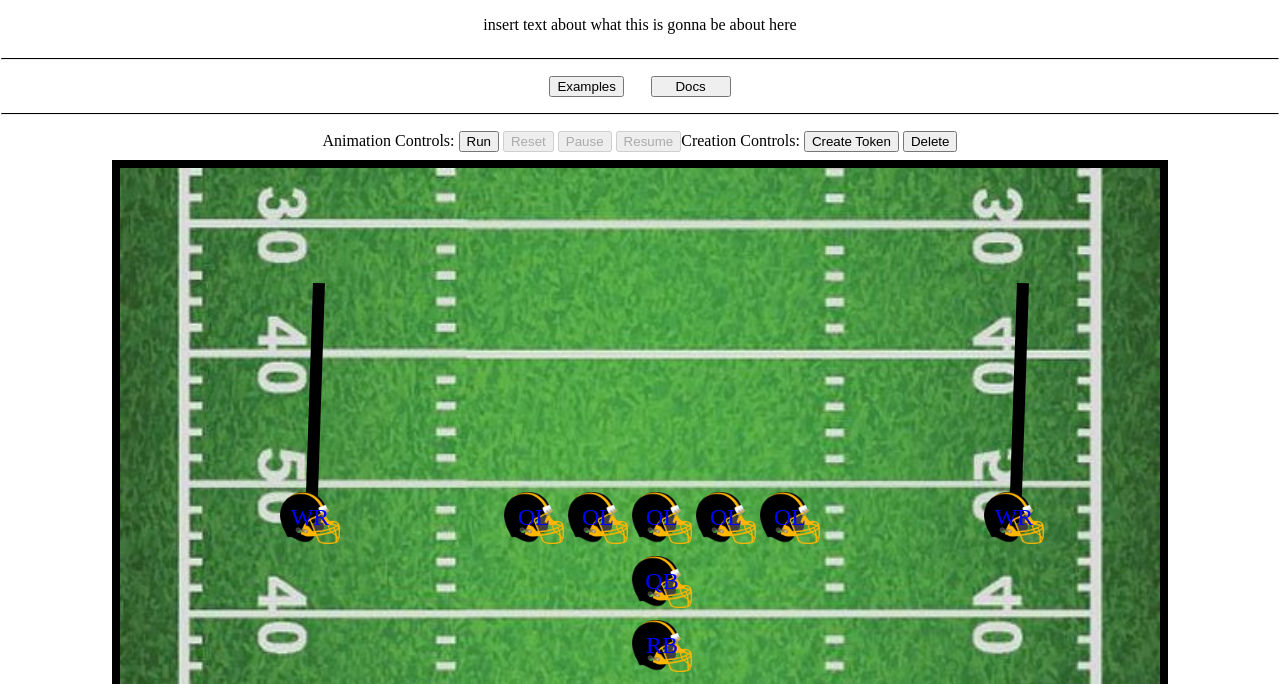
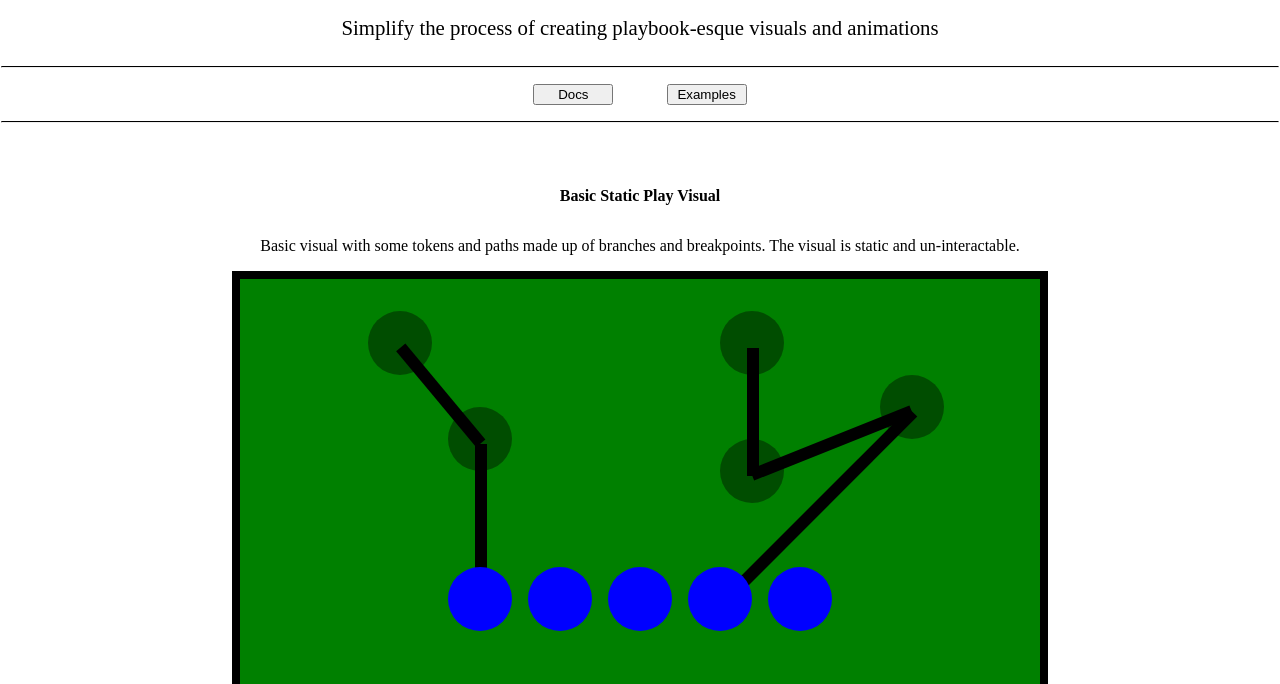
Before and after one commit to Dan-Nava/PlaybookJS, a website: page pub/examples.html in a window 1280 px wide. Shown: the part 116-800 px from the top of the page. Drawn offline with nearby package versions, Linux system fonts and the light colour scheme.

Commit message:
working on examples

```diff
--- a/pub/examples.html
+++ b/pub/examples.html
@@ -14,13 +14,31 @@
  </head>
  <body id='main-body'>
     <div id='title'> PlaybookJS </div>
-    <div id='info-text'> insert text about what this is gonna be about here </div>
+    <div id='info-text'> Simplify the process of creating playbook-esque visuals and animations </div>
     <hr class='solid'>
     <div id='nav-bar'>
-        <button onclick="location.href='/Docs'"> Examples </button>
-        <button class='nav-button' id='docs-button'> Docs </button>
+        <button class='nav-button' id='docs-button' onclick="location.href='/Docs'"> Docs </button>
+        <button class='nav-button' id='examples-button' onclick="location.href='/'"> Examples </button>
     </div>
     <hr class='solid'>
+
+     <div>
+        <div class='container' id='container-one'>
+            <div class='example-container' id='example-one-container'>
+                <p><b> Basic Static Play Visual </b></p>
+                <p> Basic visual with some tokens and paths made up of branches and breakpoints.
+                    The visual is static and un-interactable.
+                </p>
+            </div>
+            <div class='code-container'>
+                <code> code goes here </code>
+            </div>
+        </div>
+        <div class='example-container' id='example-two-container'>
+
+        </div>
+
+        <div class='example-container' id='example-three-container'>
             <div id='button-bar'>
                 <span id='animation-controls'>
                     Animation Controls:
@@ -35,6 +53,8 @@
                     <button id='delete-button' onclick= deleteObject()> Delete </button>
                 </span>
              </div>
-     <div id='field-container'></div>
+        </div>
+     </div>
+
  </body>
 </html>
--- a/pub/js/Playbook.js
+++ b/pub/js/Playbook.js
@@ -165,7 +165,9 @@
 
         setFieldImage(imageSrc, size, repeat, position) {
             const elem = this.getDOMElement();
-            elem.style.backgroundImage = 'url(' + imageSrc + ')';
+            if (imageSrc) {
+                elem.style.backgroundImage = 'url(' + imageSrc + ')';
+            }
             elem.style.backgroundRepeat = repeat;
             elem.style.backgroundSize = size;
             elem.style.backgroundPosition = position;
@@ -213,7 +215,7 @@
         this.play = play;
         this.path = null;
         this.animationInfo = {numOfAnimations: null, animationsFinished: null}
-        this.id = 'token' + (play.tokens.length);
+        this.id = this.play.id + this.play.field.id + 'token' + (play.tokens.length);
         play.addToken(this);
         this.createTokenPath();
     }
@@ -295,7 +297,9 @@
 
         setTokenImage(imageSrc, size, repeat, position) {
             const elem = this.getDOMElement();
-            elem.style.backgroundImage = 'url(' + imageSrc + ')';
+            if (imageSrc) {
+                elem.style.backgroundImage = 'url(' + imageSrc + ')';
+            }
             elem.style.backgroundRepeat = repeat;
             elem.style.backgroundSize = size;
             elem.style.backgroundPosition = position;
@@ -503,7 +507,9 @@
         },
         setBranchImage(imageSrc, size, repeat, position) {
             const elem = this.getDOMElement();
-            elem.style.backgroundImage = 'url(' + imageSrc + ')';
+            if (imageSrc) {
+                elem.style.backgroundImage = 'url(' + imageSrc + ')';
+            }
             elem.style.backgroundRepeat = repeat;
             elem.style.backgroundSize = size;
             elem.style.backgroundPosition = position;
@@ -571,7 +577,9 @@
         },
         setBPImage(imageSrc, size, repeat, position) {
             const elem = this.getDOMElement();
-            elem.style.backgroundImage = 'url(' + imageSrc + ')';
+            if (imageSrc) {
+                elem.style.backgroundImage = 'url(' + imageSrc + ')';
+            }
             elem.style.backgroundRepeat = repeat;
             elem.style.backgroundSize = size;
             elem.style.backgroundPosition = position;
--- a/pub/js/examples.js
+++ b/pub/js/examples.js
@@ -1,14 +1,60 @@
 "use strict";
+//////// EXAMPLE 1 ////////
+const play1 = new Play();
+const field1 = new Field(play1);
+field1.createField($('#example-one-container')[0], 'field1', '50em', '30em', '0.5em solid black', 'green');
+field1.setFieldImage( null, 'cover', 'center', 'no-repeat');
 
-const play = new Play();
-const field1 = new Field(play);
-field1.createField($('#field-container')[0], 'field1', '65em', '39em', '0.5em solid black', 'transparent');
-field1.setFieldImage( 'images/field.jpg', 'cover', 'center', 'no-repeat');
-////SELECTION & DELETION CODE///////
+function MakeFriendlyToken(xpos, ypos) {
+    const t = new Token(play1);
+    t.createTokenVisual('blue', xpos, ypos, '4em', '4em', 'circle');
+}
+let example1_xpos = 13;
+let example1_ypos = 18;
+for (let i = 0; i < 5; i++){
+    MakeFriendlyToken(example1_xpos + 'em', example1_ypos + 'em');
+    example1_xpos += 5;
+}
+
+function createFriendlyPath(token, xpos, ypos) {
+    const tokenP = token.path;
+    let joint = tokenP.createPathJoint();
+    joint.breakPoint.createBPVisual('rgb(0,0,0, 0.4)', xpos + 'em' ,
+    ypos +  'em', '4em', '4em', 'circle');
+    joint.branch.createBranchVisual('black', '12px', '12px');
+}
+
+createFriendlyPath(play1.tokens[0], 13, 8)
+createFriendlyPath(play1.tokens[0].path.breakPoints[0], 8, 2)
+
+createFriendlyPath(play1.tokens[3], 40, 6);
+createFriendlyPath(play1.tokens[3].path.breakPoints[0], 30, 10)
+createFriendlyPath(play1.tokens[3].path.breakPoints[1], 30, 2)
+
+
+//////// EXAMPLE 1 ////////
+
+//////// EXAMPLE 2 ////////
+const play2 = new Play();
+const field2 = new Field(play2);
+field2.createField($('#example-two-container')[0], 'field2', '65em', '39em', '0.5em solid black', 'transparent');
+field2.setFieldImage( 'images/field.jpg', 'cover', 'center', 'no-repeat');
+
+
+//////// EXAMPLE 1 ////////
+
+//////// EXAMPLE 3 ////////
+const play3 = new Play();
+const field3 = new Field(play3);
+field3.createField($('#example-three-container')[0], 'field3', '65em', '39em', '0.5em solid black', 'transparent');
+field3.setFieldImage( 'images/field.jpg', 'cover', 'center', 'no-repeat');
+
+//Select functionality
 let selected = null;
 let prevStyle = null;
 //selection
-field1.getDOMElement().addEventListener('click', select);
+field3.getDOMElement().addEventListener('click', select);
+
 function select(e){ //this function does the VISUAL selection
     let previous = selected;
     let bps;
@@ -21,7 +67,7 @@ function select(e){ //this function does the VISUAL selection
         }
     }
 
-    selected = field1.selectObject(e);
+    selected = field3.selectObject(e);
     if (selected){  //VISUAL - changes selected token + path to select visual
         bps = selected.path.breakPoints;
         for (let i = 0; i < bps.length; i++){
@@ -35,7 +81,7 @@ function select(e){ //this function does the VISUAL selection
     }
 }
 
-//this deletion will delete everything starting from the token and bp
+//Delete functionality
 function deleteObject() {
 
     let bpsToRemove;
@@ -84,46 +130,38 @@ function deleteObject() {
 //////////////////////////////////////////////////////////////////////
 
 function makeToken(color='orange', xpos, ypos, string, image = null){
-    const t = new Token(play);
-    t.createTokenVisual(color, xpos, ypos, '60px', '60px', 'square');
-    if (image){t.setTokenImage(image, 'contain', 'no-repeat', 'center');}
-    if (string === 'WR' || string === 'RB' || string === 'QB'){
-        t.allowDrag(true); //only use if want user interactivity
-        setPathExtensionListener('dblclick', t); //only use if want user interactivity
-    } else {
-        t.allowDrag(false);
-    }
-
-    const visual = t.getDOMElement();
-    if (string === undefined){
-        string ='';
-    }
+    const token3 = new Token(play3);
+    token3.createTokenVisual(color, xpos, ypos, '60px', '60px', 'square');
+    if (image){token3.setTokenImage(image, 'contain', 'no-repeat', 'center');}
+    token3.allowDrag(true);
+    setPathExtensionListener('dblclick', token3);
+    const visual = token3.getDOMElement();
+    if (string === undefined){string ='';}
     visual.innerHTML = "<p><font size=5 color='blue'>" + string + "</font></p>";
     visual.style.textAlign = 'center';
 }
 
 //o-line
 for (let i = 0; i < 5; i++){makeToken('transparent', 24 + (i*4) + 'em',20 + 'em', 'OL', 'images/helmet.png');}
+//other players
 makeToken('transparent', 10 + 'em', 20 + 'em','WR', 'images/helmet.png');
 makeToken('transparent', 54 + 'em', 20 + 'em', 'WR' , 'images/helmet.png');
 makeToken('transparent', 32 + 'em', 24 + 'em', 'QB', 'images/helmet.png');
 makeToken('transparent', 32 + 'em', 28 + 'em', 'RB', 'images/helmet.png');
 
 //create paths for tokens
-//////////////////////////////////////////////////////////////////////
-
-const token1Path = play.tokens[6].path;
+const token1Path = play3.tokens[6].path;
 let joint = token1Path.createPathJoint();
-joint.breakPoint.createBPVisual('rgb(0,0,0, 0.4)','54.5em', '5em',
+joint.breakPoint.createBPVisual('rgb(0,0,0, 0.4)','54em', '5em',
 '60px', '60px', 'circle');
 setPathExtensionListener('dblclick', joint.breakPoint);
 joint.breakPoint.toggleVisibility(false);
 joint.branch.createBranchVisual('black', '12px', '12px');
 joint.breakPoint.allowDrag(true);
 
-const tokenpath2 = play.tokens[5].path;
+const tokenpath2 = play3.tokens[5].path;
 joint = tokenpath2.createPathJoint();
-joint.breakPoint.createBPVisual('rgb(0,0,0, 0.4)', '10.5em', '5em',
+joint.breakPoint.createBPVisual('rgb(0,0,0, 0.4)', '10em', '5em',
 '60px', '60px', 'circle');
 setPathExtensionListener('dblclick', joint.breakPoint);
 joint.breakPoint.toggleVisibility(false);
@@ -133,22 +171,22 @@ joint.breakPoint.allowDrag(true);
 //////////////////////////////////////////////////////////////////////////
 
 function run() {
-    play.runAnimations(500);
+    play3.runAnimations(500);
     animStateHandler(true);
 
 }
 
 function reset(){
-    play.resetAnimations();
+    play3.resetAnimations();
     animStateHandler(false);
 }
 
 function pause() {
-    play.pauseAnimations();
+    play3.pauseAnimations();
 }
 
 function resume() {
-    play.resumeAnimations();
+    play3.resumeAnimations();
 }
 
 function animStateHandler(running) {
@@ -178,6 +216,7 @@ function animStateHandler(running) {
 }
 animStateHandler();
 
+//allows to set tokens and bps to extend the path upon 'event'
 function setPathExtensionListener(event, object){
     object.getDOMElement().addEventListener(event, handleEvent);
     function handleEvent(){
@@ -192,3 +231,4 @@ function setPathExtensionListener(event, object){
         }
     }
 }
+//////// EXAMPLE 3 ////////
--- a/pub/style.css
+++ b/pub/style.css
@@ -12,12 +12,21 @@
     margin-bottom: 0.5em;
 }
 
+#creation-controls {
+    margin-left: 2em;
+}
+
+#animation-controls {
+    margin-right: 2em;
+}
+
 #title{
     font-size: 6em;
     margin-bottom: 0.2em;
 }
 
 #info-text{
+    font-size: 1.3em;
     margin-bottom: 0.5em;
 }
 
@@ -34,13 +43,31 @@ hr.solid{
 }
 
 #examples-button {
-    margin-right: 2em;
+    margin-left: 2em;
 }
 
 #docs-button {
-    margin-left: 2em;
+    margin-right: 2em;
 }
 
 .nav-button {
     width: 6em;
 }
+
+.example-container {
+    margin: 2em;
+    display: flex;
+    flex-direction: column;
+    align-items: center;
+}
+
+.container {
+    display: flex;
+    flex-direction: column;
+    align-items: center;
+}
+
+.code-container {
+    background-color: rgb(0,0,0, 0.15);
+    padding: 1em;
+}
```
Lines whose indentation alone changed are shown as unchanged.
